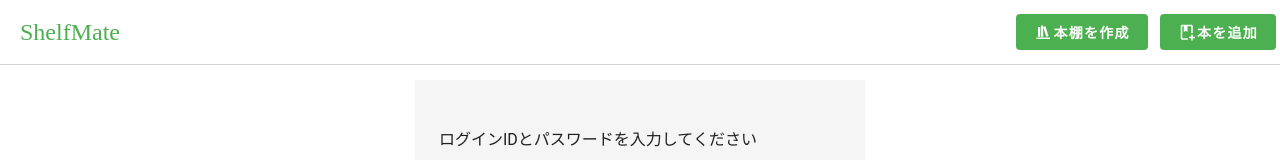
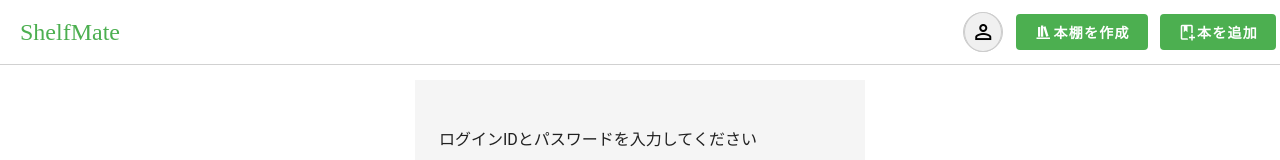
Before and after one commit to YumaHozumi/Shelfmate, a Vue app in the folder frontend/: page /login in a window 1280 px wide. Shown: the top 160 px of the page. Built offline with nearby package versions, Linux system fonts and the light colour scheme; no server answers; sample sign-in values are in the browser's storage; a web font is replaced by a local one.

Commit message:
ログアウト処理の追加

```diff
--- /dev/null
+++ b/frontend/src/components/UserIcon.vue
@@ -0,0 +1,49 @@
+<script setup lang="ts">
+interface Emits {
+  (event: "clickUserIcon"): void;
+}
+
+const emits = defineEmits<Emits>();
+
+const clickUserIcon = (): void => {
+  emits("clickUserIcon");
+}
+</script>
+
+<template>
+  <div>
+    <v-menu>
+      <template v-slot:activator="{props}">
+        <button class="icon" v-bind="props">
+          <v-icon>mdi-account-outline</v-icon>
+        </button>
+      </template>
+      <v-list>
+        <v-list-item link @click="clickUserIcon">
+          <v-list-item-title>
+            ログアウト
+          </v-list-item-title>
+        </v-list-item>
+      </v-list>
+    </v-menu>
+  </div>
+</template>
+
+<style scoped lang="scss">
+.icon {
+  border-radius: 50%;
+  width: 40px;
+  height: 40px;
+  display: inline-flex;
+  justify-content: center;
+  align-items: center;
+  background-color: #f0f0f0; /* 背景色 */
+  border: 1px solid #ccc; /* ボーダー */
+  margin-right: 1%;
+  transition: filter 0.3s ease; /* アニメーション効果 */
+
+  &:hover {
+    filter: brightness(0.8)
+  }
+}
+</style>
--- a/frontend/src/containers/GlobalHeader.vue
+++ b/frontend/src/containers/GlobalHeader.vue
@@ -2,11 +2,12 @@
 import SiteTitle from '@/basic/SiteTitle.vue'
 import LoginButton from '@/basic/LoginButton.vue'
 import { ref, watchEffect } from 'vue'
-import { onAuthStateChanged, type Unsubscribe } from 'firebase/auth'
+import { onAuthStateChanged, type Unsubscribe, signOut } from 'firebase/auth'
 import MyDialog from '@/components/MyDialog.vue'
 import { getCurrentUser, firebaseAuth, firestore } from '@/config/firebase'
 import { collection, addDoc } from 'firebase/firestore'
 import { onUnmounted } from 'vue'
+import UserIcon from "@/components/UserIcon.vue"
 
 interface Emits {
   (event: 'navigate', name: string): void
@@ -56,6 +57,15 @@ const onCreateButton = async (shelf_name: string) => {
   const bookShelfCollection = collection(firestore, 'users', user.uid, 'bookshelves')
   await addDoc(bookShelfCollection, { shelf_name: shelf_name })
 }
+
+const logout = async () => {
+  try {
+    await signOut(firebaseAuth);
+    emit('navigate', 'Login');
+  } catch(error) {
+    console.log("ログアウトに失敗しました", error);
+  }
+}
 </script>
 
 <template>
@@ -66,6 +76,9 @@ const onCreateButton = async (shelf_name: string) => {
       <v-icon>mdi-account-plus-outline</v-icon>
       新規登録
     </v-btn>
+
+    <UserIcon class="icon" @clickUserIcon="logout" v-if="!isShow"></UserIcon>
+
     <MyDialog
       color="green"
       btnText="本棚を作成"
@@ -101,4 +114,8 @@ const onCreateButton = async (shelf_name: string) => {
 .header-border {
   border-bottom: 1px solid rgb(209, 209, 209);
 }
+
+.icon {
+  margin-right: 1%;
+}
 </style>
```
Also changed, not shown: frontend/src/components/Menu2.vue (added).
